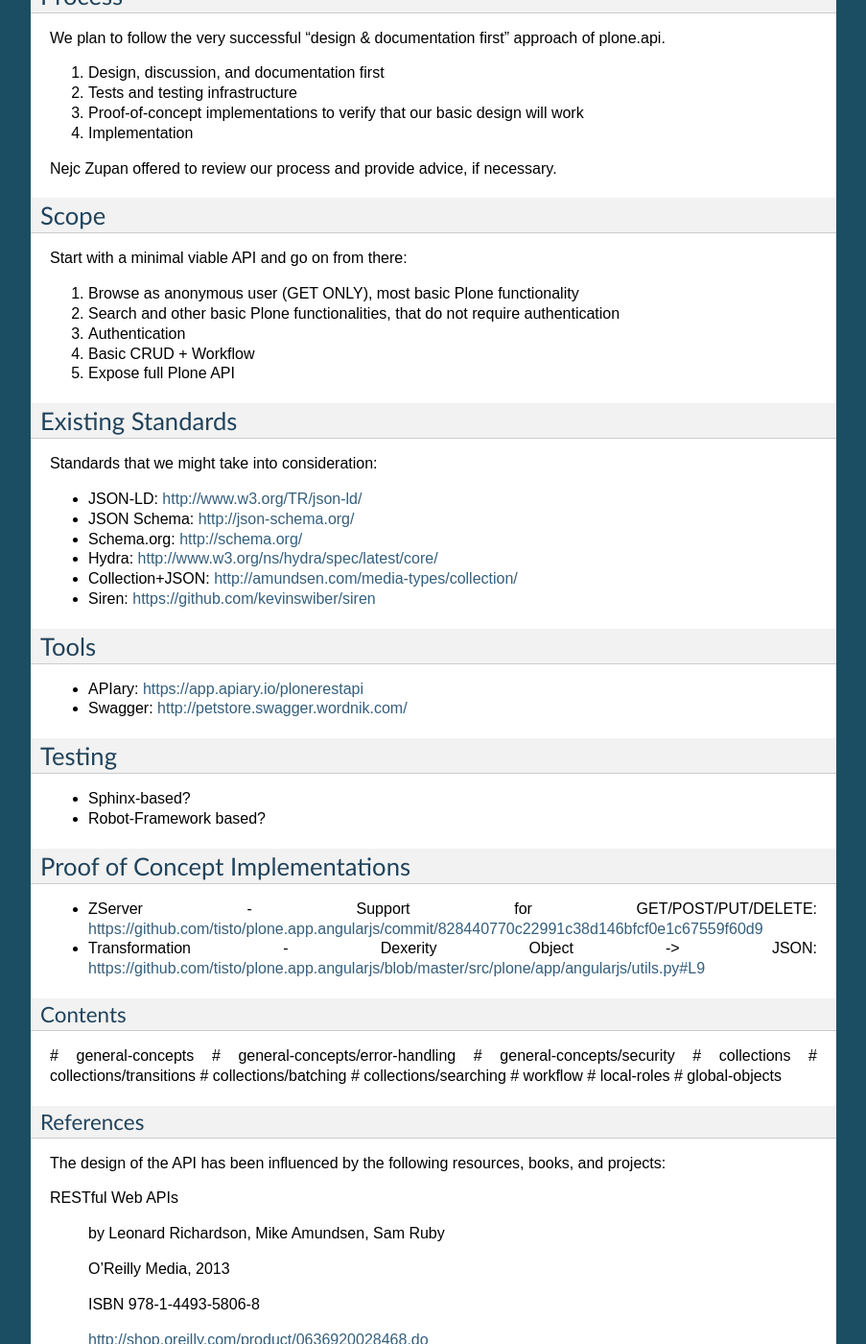
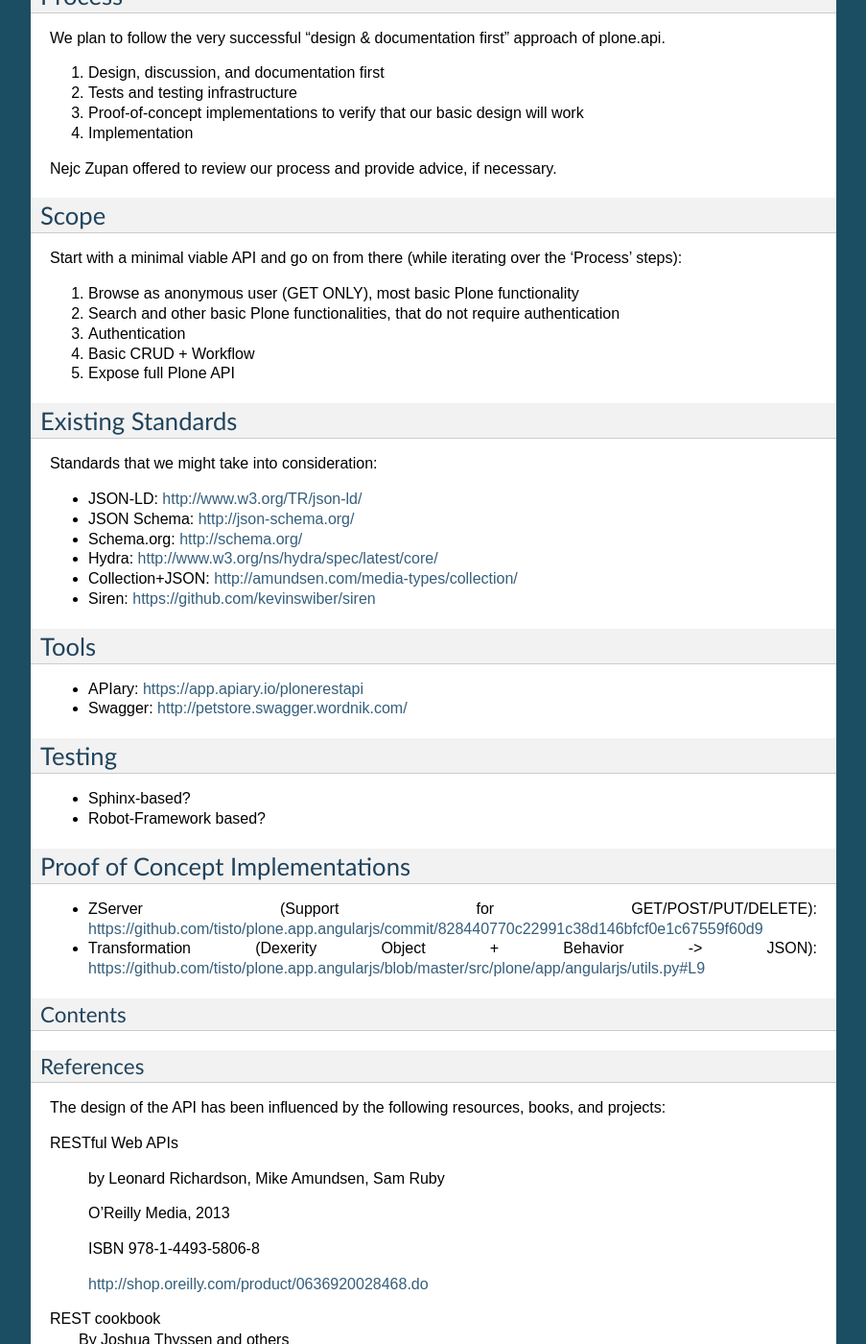
Before and after one commit to plone/plone.restapi, a Sphinx documentation site: the page built from docs/source/index.rst, in a window 1280 px wide and 1400 px high, scrolled down 622 px. Shown: the whole window at 96% size, without its empty margins (198-1101 px from the left). Built offline with Sphinx 7.4.7, drawn with Linux system fonts in a browser that asks for light colours.

Commit message:
Style fixes.

```diff
--- a/docs/source/index.rst
+++ b/docs/source/index.rst
@@ -44,7 +44,7 @@ Nejc Zupan offered to review our process and provide advice, if necessary.
 Scope
 -----
 
-Start with a minimal viable API and go on from there:
+Start with a minimal viable API and go on from there (while iterating over the 'Process' steps):
 
 1) Browse as anonymous user (GET ONLY), most basic Plone functionality
 2) Search and other basic Plone functionalities, that do not require authentication
@@ -83,8 +83,10 @@ Testing
 Proof of Concept Implementations
 --------------------------------
 
-- ZServer - Support for GET/POST/PUT/DELETE: https://github.com/tisto/plone.app.angularjs/commit/828440770c22991c38d146bfcf0e1c67559f60d9
-- Transformation - Dexerity Object -> JSON: https://github.com/tisto/plone.app.angularjs/blob/master/src/plone/app/angularjs/utils.py#L9
+- ZServer (Support for GET/POST/PUT/DELETE):
+  https://github.com/tisto/plone.app.angularjs/commit/828440770c22991c38d146bfcf0e1c67559f60d9
+- Transformation (Dexerity Object + Behavior -> JSON):
+  https://github.com/tisto/plone.app.angularjs/blob/master/src/plone/app/angularjs/utils.py#L9
 
 
 Contents
@@ -93,16 +95,16 @@ Contents
 .. toctree::
    :maxdepth: 3
 
-#   general-concepts
-#   general-concepts/error-handling
-#   general-concepts/security
-#   collections
-#   collections/transitions
-#   collections/batching
-#   collections/searching
-#   workflow
-#   local-roles
-#   global-objects
+..   general-concepts
+..   general-concepts/error-handling
+..   general-concepts/security
+..   collections
+..   collections/transitions
+..   collections/batching
+..   collections/searching
+..   workflow
+..   local-roles
+..   global-objects
 
 
 References
```
